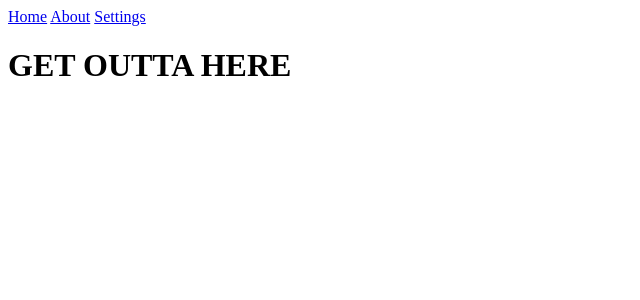
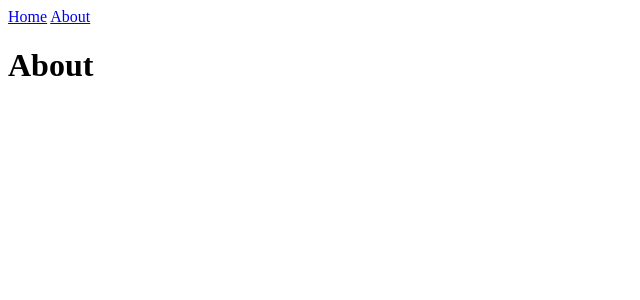
Before and after one commit to MatthewMong/MatthewMong.github.io, a SvelteKit app: page /about in a window 1280 px wide. Before the commit this address had no page. Shown: the top 300 px of the page, without its empty margins (0-640 px from the left). Built offline with nearby package versions, Linux system fonts and the light colour scheme.

Commit message:
fix routing i think

```diff
--- a/src/routes/+layout.svelte
+++ b/src/routes/+layout.svelte
@@ -5,7 +5,6 @@
 <nav>
 	<a href="/">Home</a>
 	<a href="/about">About</a>
-	<a href="/settings">Settings</a>
 </nav>
 
 <slot></slot>
--- /dev/null
+++ b/src/routes/about/+page.svelte
@@ -0,0 +1 @@
+<h1>About</h1>
```
